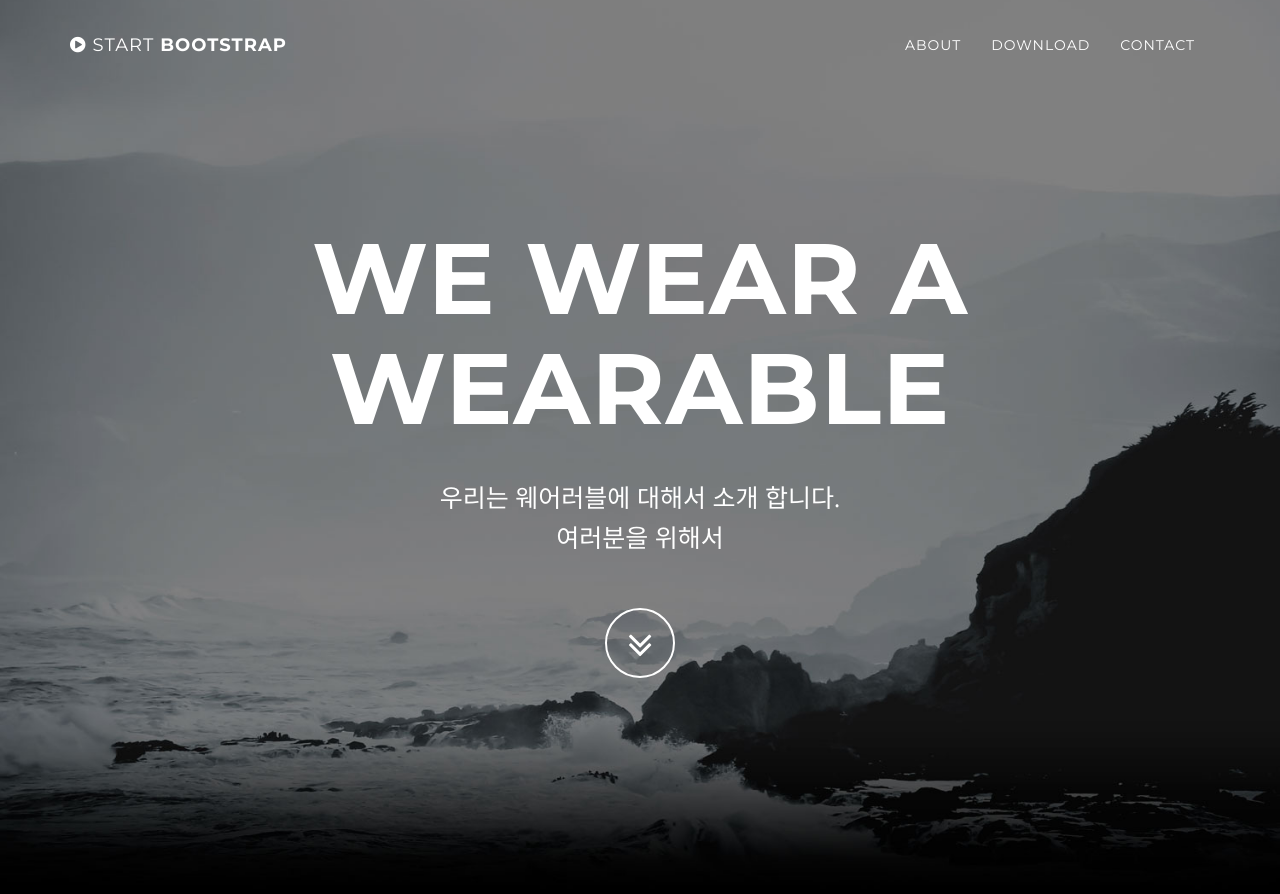
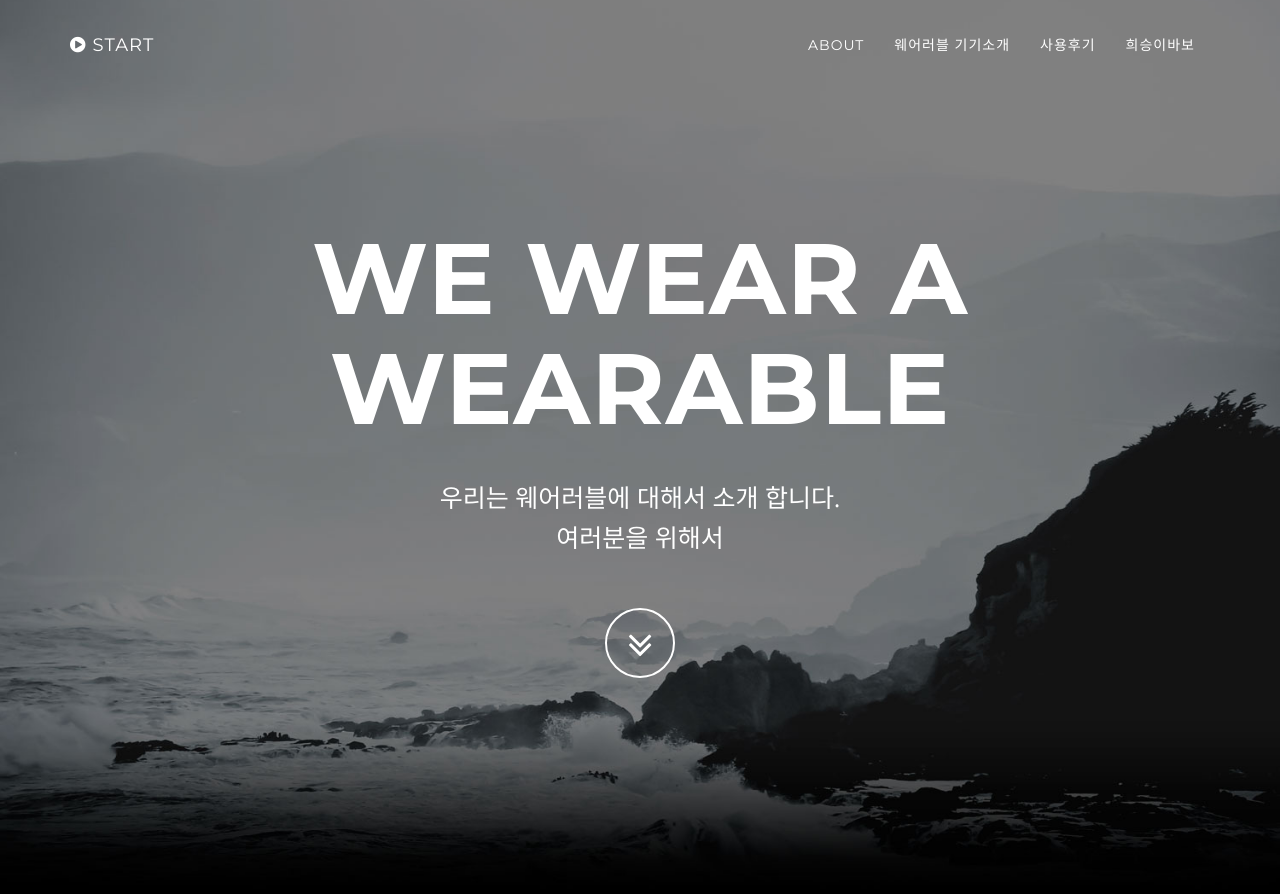
Before and after one commit to tjgmltmd/tjgmltmd.github.com, a Jekyll site: the page built from index.html, in a window 1280 px wide and 900 px high. Shown: the top 894 px of the window. Built offline with Jekyll 4.4.1, drawn with Linux system fonts in a browser that asks for light colours.

Commit message:
upgradeforwe

```diff
--- /dev/null
+++ b/_includes/name
@@ -0,0 +1 @@
+..
--- a/_includes/nav.html
+++ b/_includes/nav.html
@@ -6,7 +6,7 @@
                     <i class="fa fa-bars"></i>
                 </button>
                 <a class="navbar-brand page-scroll" href="#page-top">
-                    <i class="fa fa-play-circle"></i>  <span class="light">Start</span> Bootstrap
+                    <i class="fa fa-play-circle"></i>  <span class="light">Start</span>
                 </a>
             </div>
 
@@ -21,11 +21,16 @@
                         <a class="page-scroll" href="#about">About</a>
                     </li>
                     <li>
-                        <a class="page-scroll" href="#download">Download</a>
+                        <a class="page-scroll" href="#download">웨어러블 기기소개</a>
                     </li>
                     <li>
-                        <a class="page-scroll" href="#contact">Contact</a>
+                        <a class="page-scroll" href="#contact">사용후기</a>
                     </li>
+		    <li>
+			<a class="page-scroll" href="#name">희승이바보</a>
+		    <li>
+
+
                 </ul>
             </div>
             <!-- /.navbar-collapse -->
```
